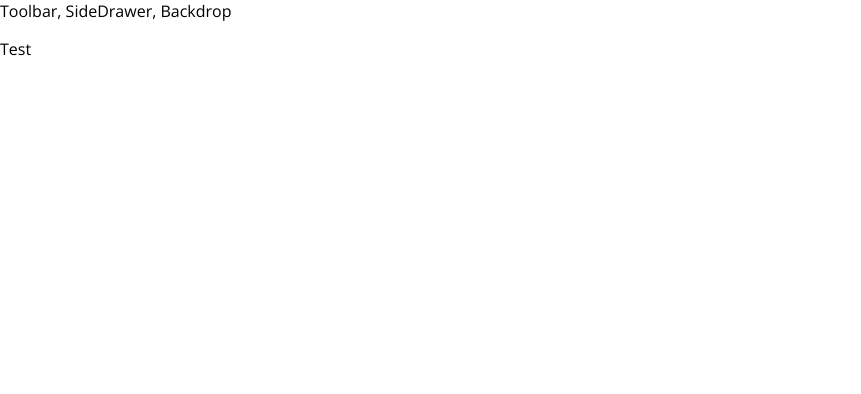
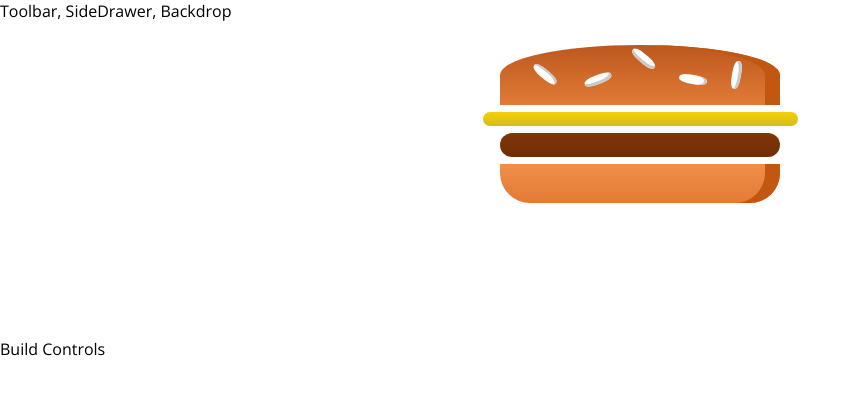
Before and after one commit to Sergaros/burgerBuilder, a React app: page / in a window 1280 px wide. Shown: the top 394 px of the page, without its empty margins (0-861 px from the left). Built offline with nearby package versions, Linux system fonts and the light colour scheme.

Commit message:
Big commit

```diff
--- a/package.json
+++ b/package.json
@@ -30,6 +30,7 @@
     "postcss-flexbugs-fixes": "3.2.0",
     "postcss-loader": "2.0.8",
     "promise": "8.0.1",
+    "prop-types": "^15.6.0",
     "raf": "3.4.0",
     "react": "^16.2.0",
     "react-dev-utils": "^4.2.1",
--- a/src/App.js
+++ b/src/App.js
@@ -1,12 +1,13 @@
 import React, { Component } from 'react';
 import Layout from './components/Layout/Layout';
+import BurgerBuilder from './containers/BurgerBuilder/BurgerBuilder'
 
 class App extends Component {
   render() {
     return (
       <div>
         <Layout>
-            <p>Test</p>
+            <BurgerBuilder/>
         </Layout>
       </div>
     );
--- /dev/null
+++ b/src/components/Burger/Burger.css
@@ -0,0 +1,30 @@
+.Burger {
+    width: 100%;
+    margin: auto;
+    height: 250px;
+    overflow: scroll;
+    text-align: center;
+    font-weight: bold;
+    font-size: 1.2rem;
+}
+
+@media  (min-width: 1000px) and (min-height: 700px) {
+    .Burger{
+        width: 700px;
+        height: 600px;
+    }
+}
+
+@media  (min-width: 500px) and (min-height: 401px) {
+    .Burger{
+        width: 450px;
+        height: 400px;
+    }
+}
+
+@media  (min-width: 500px) and (min-height: 400px) {
+    .Burger{
+        width: 350px;
+        height: 300px;
+    }
+}
--- /dev/null
+++ b/src/components/Burger/Burger.js
@@ -0,0 +1,16 @@
+import React from 'react';
+import classes from './Burger.css';
+import BurgerIngridient from './BurgerIngredient/BurgerIngredient';
+
+const burger = ()=>{
+    return (
+        <div className={classes.Burger}>
+            <BurgerIngridient type="bread-top"/>
+            <BurgerIngridient type="cheese"/>
+            <BurgerIngridient type="meat"/>
+            <BurgerIngridient type="bread-bottom"/>
+        </div>
+    );
+};
+
+export default burger;
--- /dev/null
+++ b/src/components/Burger/BurgerIngredient/BurgerIngredient.css
@@ -0,0 +1,113 @@
+.BreadBottom {
+    height: 13%;
+    width: 80%;
+    background: linear-gradient(#F08E4A, #e27b36);
+    border-radius: 0 0 30px 30px;
+    box-shadow: inset -15px 0 #c15711;
+    margin: 2% auto;
+}
+
+.BreadTop {
+    height: 20%;
+    width: 80%;
+    background: linear-gradient(#bc581e, #e27b36);
+    border-radius: 50% 50% 0 0;
+    box-shadow: inset -15px 0 #c15711;
+    margin: 2% auto;
+    position: relative;
+}
+
+.Seeds1 {
+    width: 10%;
+    height: 15%;
+    position: absolute;
+    background-color: white;
+    left: 30%;
+    top: 50%;
+    border-radius: 40%;
+    transform: rotate(-20deg);
+    box-shadow: inset -2px -3px #c9c9c9;
+}
+
+.Seeds1:after {
+    content: "";
+    width: 100%;
+    height: 100%;
+    position: absolute;
+    background-color: white;
+    left: -170%;
+    top: -260%;
+    border-radius: 40%;
+    transform: rotate(60deg);
+    box-shadow: inset -1px 2px #c9c9c9;
+  }
+
+.Seeds1:before {
+    content: "";
+    width: 100%;
+    height: 100%;
+    position: absolute;
+    background-color: white;
+    left: 180%;
+    top: -50%;
+    border-radius: 40%;
+    transform: rotate(60deg);
+    box-shadow: inset -1px -3px #c9c9c9;
+  }
+
+  .Seeds2 {
+    width: 10%;
+    height: 15%;
+    position: absolute;
+    background-color: white;
+    left: 64%;
+    top: 50%;
+    border-radius: 40%;
+    transform: rotate(10deg);
+    box-shadow: inset -3px 0 #c9c9c9;
+  }
+
+  .Seeds2:before {
+    content: "";
+    width: 100%;
+    height: 100%;
+    position: absolute;
+    background-color: white;
+    left: 150%;
+    top: -130%;
+    border-radius: 40%;
+    transform: rotate(90deg);
+    box-shadow: inset 1px 3px #c9c9c9;
+  }
+
+
+.Meat {
+    width: 80%;
+    height: 8%;
+    background: linear-gradient(#7f3608, #702e05);
+    margin: 2% auto;
+    border-radius: 15px;
+}
+
+.Cheese {
+    width: 90%;
+    height: 4.5%;
+    margin: 2% auto;
+    background: linear-gradient(#f4d004, #d6bb22);
+    border-radius: 20px;
+}
+
+.Salad {
+    width: 85%;
+    height: 7%;
+    margin: 2% auto;
+    background: linear-gradient(#228c1d, #91ce50);
+    border-radius: 20px;
+}
+
+.Bacon {
+    width: 80%;
+    height: 3%;
+    background: linear-gradient(#bf3813, #c45e38);
+    margin: 2% auto;
+}
--- /dev/null
+++ b/src/components/Burger/BurgerIngredient/BurgerIngredient.js
@@ -0,0 +1,47 @@
+import React, {Component} from 'react';
+import classes from './BurgerIngredient.css';
+import PropTypes from 'prop-types';
+
+class BurgerIngredient extends Component{
+
+    render(){
+        let ingridient = null;
+
+        switch(this.props.type){
+            case('bread-bottom'):
+                ingridient = <div className={classes.BreadBottom}></div>;
+                break;
+            case('bread-top'):
+                ingridient = (
+                    <div className={classes.BreadTop}>
+                        <div className={classes.Seeds1}></div>
+                        <div className={classes.Seeds2}></div>
+                    </div>
+                );
+                break;
+            case('meat'):
+                ingridient = <div className={classes.Meat}></div>;
+                break;
+            case('cheese'):
+                ingridient = <div className={classes.Cheese}></div>;
+                break;
+            case('salad'):
+                ingridient = <div className={classes.Salad}></div>;
+                break;
+            case('Bacon'):
+                ingridient = <div className={classes.Becon}></div>;
+                break;
+            default:
+                ingridient = null;
+        }
+
+        return ingridient;
+    }
+
+};
+
+BurgerIngredient.propTypes = {
+    type: PropTypes.string.isRequired
+};
+
+export default BurgerIngredient;
--- /dev/null
+++ b/src/components/Layout/Layout.css
@@ -0,0 +1,3 @@
+.Content {
+    margin-top: 16px;
+}
--- a/src/components/Layout/Layout.js
+++ b/src/components/Layout/Layout.js
@@ -1,12 +1,13 @@
 import React from 'react';
 import Aux from '../../hoc/Auxilary'
+import classes from './Layout.css'
 
 const layout = (props)=>(
     <Aux>
         <div>
             Toolbar, SideDrawer, Backdrop
         </div>
-        <main>
+        <main className={classes.Content}>
             {props.children}
         </main>
     </Aux>
--- /dev/null
+++ b/src/containers/BurgerBuilder/BurgerBuilder.js
@@ -0,0 +1,16 @@
+import React, {Component} from 'react';
+import Aux from '../../hoc/Auxilary';
+import Burger from '../../components/Burger/Burger';
+
+class BurgerBuilder extends Component{
+    render(){
+        return (
+            <Aux>
+                <Burger />
+                <div>Build Controls</div>
+            </Aux>
+        );
+    }
+};
+
+export default BurgerBuilder;
```
